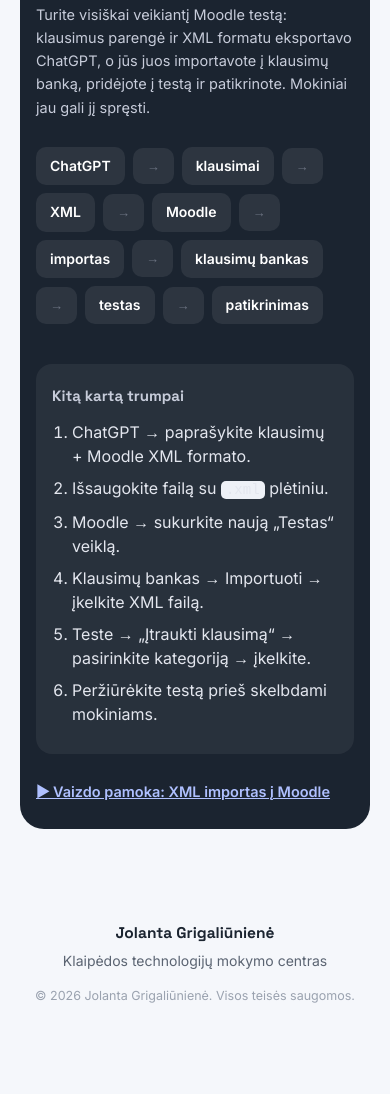
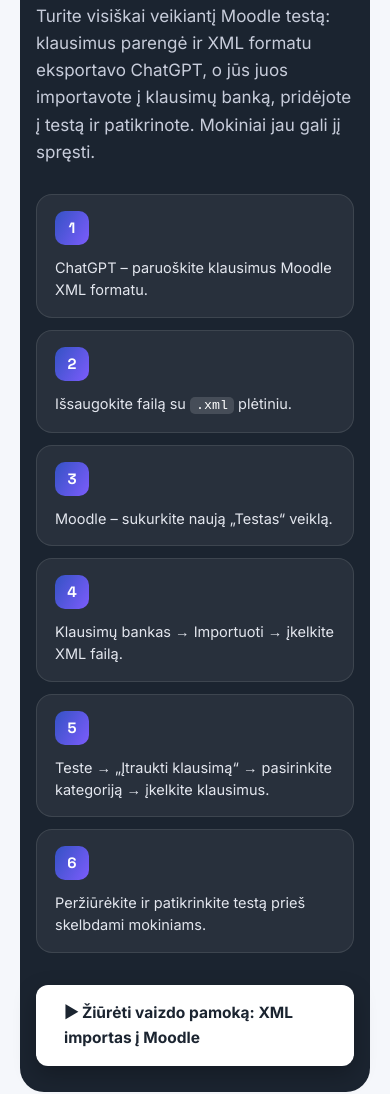
Before and after one commit to jolantaaaaa/mokytoju-mokymai, a plain HTML site: page index.html in a window 390 px wide. Shown: the part 3263-4357 px from the top of the page. Before the commit the page ends 4329 px from the top, so only its background shows below. Drawn offline with Linux system fonts and the light colour scheme.

Commit message:
Add files via upload

```diff
--- a/index.html
+++ b/index.html
@@ -274,23 +274,6 @@
 
     .section-head{ margin:0 0 20px; }
 
-    /* ---- finish / cheat sheet / footer (full mobile audit) ---- */
-    .finish{ padding:28px 18px; border-radius:18px; margin:36px 0 32px; }
-    .finish p{ font-size:14.5px; margin:0 0 20px; }
-    .finish-flow{
-      flex-wrap:nowrap; overflow-x:auto; -webkit-overflow-scrolling:touch;
-      gap:6px; margin:0 -18px 24px; padding:0 18px 6px; scrollbar-width:thin;
-    }
-    .finish-flow span{ font-size:12px; padding:6px 10px; white-space:nowrap; flex:0 0 auto; }
-    .finish-flow .arrow{ font-size:13px; flex:0 0 auto; }
-    .cheat{ padding:18px 16px; border-radius:14px; }
-    .cheat p.lbl{ font-size:15px; margin:0 0 10px; }
-    .cheat ol{ padding-left:18px; }
-    .cheat li{ font-size:16px; line-height:1.5; margin-bottom:10px; }
-    .cheat code{ font-size:.88em; padding:1px 5px; white-space:normal; }
-    .finish .links{ margin-top:20px; gap:14px; }
-    .finish .links a{ font-size:13.5px; }
-
     footer{ padding:28px 20px 44px; }
   }
 
@@ -298,15 +281,28 @@
   .finish{ background:var(--ink); color:#fff; border-radius:24px; padding:56px 48px; margin:64px 0 56px; max-width:100%; }
   .finish h2{ color:#fff; font-size:clamp(22px,5vw,30px); margin:0 0 14px; }
   .finish p{ color:#C7CCDA; max-width:60ch; margin:0 0 28px; }
-  .finish-flow{ display:flex; flex-wrap:wrap; gap:8px; align-items:center; margin-bottom:34px; }
-  .finish-flow span{ background:rgba(255,255,255,.08); padding:8px 14px; border-radius:10px; font-size:14px; font-weight:600; }
-  .finish-flow .arrow{ color:#6B7280; }
-  .cheat{ background:rgba(255,255,255,.06); border-radius:16px; padding:26px 28px; }
-  .cheat p.lbl{ font-weight:700; margin:0 0 12px; font-family:'Space Grotesk',sans-serif; }
-  .cheat ol{ margin:0; padding-left:20px; }
-  .cheat li{ margin-bottom:8px; color:#E3E6EE; }
-  .finish .links{ margin-top:26px; display:flex; gap:22px; flex-wrap:wrap; }
-  .finish .links a{ color:#AFC0FF; font-weight:600; font-size:14.5px; }
+  .finish-steps{ display:grid; grid-template-columns:repeat(3,1fr); gap:16px; margin-bottom:32px; }
+  .fstep{
+    background:rgba(255,255,255,.06); border:1px solid rgba(255,255,255,.1); border-radius:16px;
+    padding:20px 22px; display:flex; flex-direction:column; gap:12px; transition:transform .2s ease, background .2s ease;
+  }
+  .fstep:hover{ background:rgba(255,255,255,.09); transform:translateY(-2px); }
+  .fnum{
+    width:34px; height:34px; border-radius:10px; background:linear-gradient(120deg,var(--blue),var(--violet));
+    display:flex; align-items:center; justify-content:center; font-family:'Space Grotesk',sans-serif; font-weight:700; font-size:15px; color:#fff;
+  }
+  .fstep p{ margin:0; font-size:14.5px; line-height:1.5; color:#E3E6EE; }
+  .fstep code{ background:rgba(255,255,255,.14); color:#fff; }
+
+  .watch-btn{
+    display:inline-flex; align-items:center; gap:10px; background:#fff; color:var(--ink); text-decoration:none;
+    padding:16px 28px; border-radius:12px; font-weight:700; font-size:15.5px;
+    box-shadow:0 8px 22px rgba(0,0,0,.25); transition:transform .2s ease, box-shadow .2s ease;
+  }
+  .watch-btn:hover{ transform:translateY(-2px); box-shadow:0 12px 28px rgba(0,0,0,.32); }
+
+  @media (max-width:1024px){ .finish-steps{ grid-template-columns:repeat(2,1fr); } }
+  @media (max-width:600px){ .finish-steps{ grid-template-columns:1fr; gap:12px; } .fstep{ padding:16px 18px; } .watch-btn{ width:100%; justify-content:center; } }
 
   footer{ padding:36px 0 60px; text-align:center; color:var(--ink-soft); font-size:14px; }
   footer .name{ color:var(--ink); font-weight:700; font-family:'Space Grotesk',sans-serif; font-size:15.5px; margin-bottom:4px; }
@@ -314,7 +310,7 @@
   footer .copy{ font-size:12.5px; color:#9AA2AF; }
 
   @media (max-width:860px){ .finish{ padding:36px 24px; } }
-  @media (max-width:420px){ .finish{ padding:26px 16px; } .cheat{ padding:20px 16px; } }
+  @media (max-width:420px){ .finish{ padding:26px 16px; } }
 
   /* ---------- lightbox ---------- */
   #lightbox{
@@ -863,30 +859,15 @@
   <section class="finish reveal" id="finish">
     <h2>Viskas atlikta!</h2>
     <p>Turite visiškai veikiantį Moodle testą: klausimus parengė ir XML formatu eksportavo ChatGPT, o jūs juos importavote į klausimų banką, pridėjote į testą ir patikrinote. Mokiniai jau gali jį spręsti.</p>
-    <div class="finish-flow">
-      <span>ChatGPT</span><span class="arrow">→</span>
-      <span>klausimai</span><span class="arrow">→</span>
-      <span>XML</span><span class="arrow">→</span>
-      <span>Moodle</span><span class="arrow">→</span>
-      <span>importas</span><span class="arrow">→</span>
-      <span>klausimų bankas</span><span class="arrow">→</span>
-      <span>testas</span><span class="arrow">→</span>
-      <span>patikrinimas</span>
+    <div class="finish-steps">
+      <div class="fstep"><div class="fnum">1</div><p>ChatGPT – paruoškite klausimus Moodle XML formatu.</p></div>
+      <div class="fstep"><div class="fnum">2</div><p>Išsaugokite failą su <code>.xml</code> plėtiniu.</p></div>
+      <div class="fstep"><div class="fnum">3</div><p>Moodle – sukurkite naują „Testas“ veiklą.</p></div>
+      <div class="fstep"><div class="fnum">4</div><p>Klausimų bankas → Importuoti → įkelkite XML failą.</p></div>
+      <div class="fstep"><div class="fnum">5</div><p>Teste → „Įtraukti klausimą“ → pasirinkite kategoriją → įkelkite klausimus.</p></div>
+      <div class="fstep"><div class="fnum">6</div><p>Peržiūrėkite ir patikrinkite testą prieš skelbdami mokiniams.</p></div>
     </div>
-    <div class="cheat">
-      <p class="lbl">Kitą kartą trumpai</p>
-      <ol>
-        <li>ChatGPT → paprašykite klausimų + Moodle XML formato.</li>
-        <li>Išsaugokite failą su <code>.xml</code> plėtiniu.</li>
-        <li>Moodle → sukurkite naują „Testas“ veiklą.</li>
-        <li>Klausimų bankas → Importuoti → įkelkite XML failą.</li>
-        <li>Teste → „Įtraukti klausimą“ → pasirinkite kategoriją → įkelkite.</li>
-        <li>Peržiūrėkite testą prieš skelbdami mokiniams.</li>
-      </ol>
-    </div>
-    <div class="links">
-      <a href="https://youtu.be/wtPYJjsMOTM" target="_blank" rel="noopener">▶ Vaizdo pamoka: XML importas į Moodle</a>
-    </div>
+    <a href="https://youtu.be/wtPYJjsMOTM" target="_blank" rel="noopener" class="watch-btn">▶ Žiūrėti vaizdo pamoką: XML importas į Moodle</a>
   </section>
 
 </div>
```
